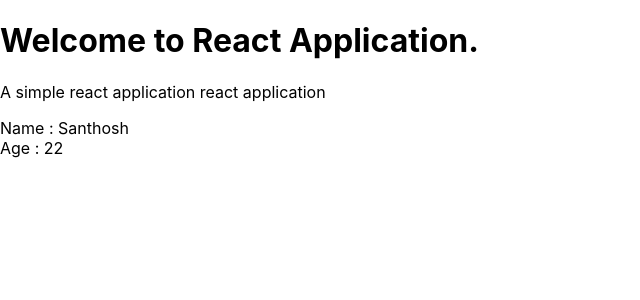
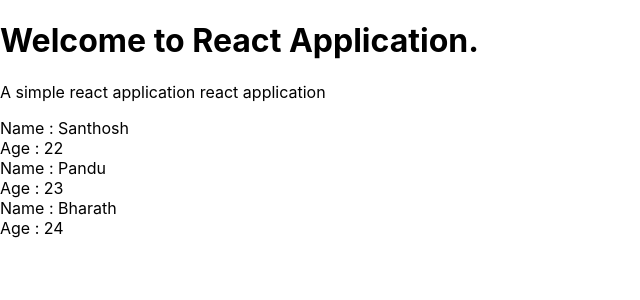
Before and after one commit to Santhoshmahanthi123/react-app, a React (Create React App) app: page / in a window 1280 px wide. Shown: the top 300 px of the page, without its empty margins (0-640 px from the left). Built offline with nearby package versions, Linux system fonts and the light colour scheme.

Commit message:
rendering props individually dynamically

```diff
--- a/src/App.js
+++ b/src/App.js
@@ -1,12 +1,20 @@
 import React, { Component } from 'react';
 import First from './First'
 class App extends Component {
+  //map function takes an array in java script and maps it to new array
+  state = {
+    first : [
+    {name : 'Santhosh', age : '22', id:1},
+    {name : 'Pandu', age :'23', id :2},
+    {name : 'Bharath', age :'24', id :3 }
+  ]
+  }
   render() {
     return (
       <div className="App">
           <h1>Welcome to React Application.</h1>
           <p>A simple react application react application</p>
-          <First name="Santhosh" age="22"/>
+          <First first={this.state.first}/>
       </div>
     );
   }
--- a/src/First.js
+++ b/src/First.js
@@ -1,16 +1,26 @@
 import React, { Component } from 'react';
 class First extends Component{
+
     render(){
         //child component to be rendered in to parent component App.js
        //console.log(this.props)
        //destructuring to grab all properties
-       const {name, age} = this.props;
+       const {first} = this.props;
+       const firstList = first.map(first =>{
+           //key is used to identify which element is to render in to dom according to id
+          return (
+                <div className="First" key={first.id}>
+                <div>Name : {first.name}</div>
+                <div>Age : {first.age}</div>
+                </div>
+        )
+       })
        return(
-            <div className="First">
-                <div>Name : {name}</div>
-                <div>Age : {age}</div>
-            </div>
-        )
+           <div className="first-list">
+             {firstList}
+           </div>
+       )
+
     }
 }
 
```
